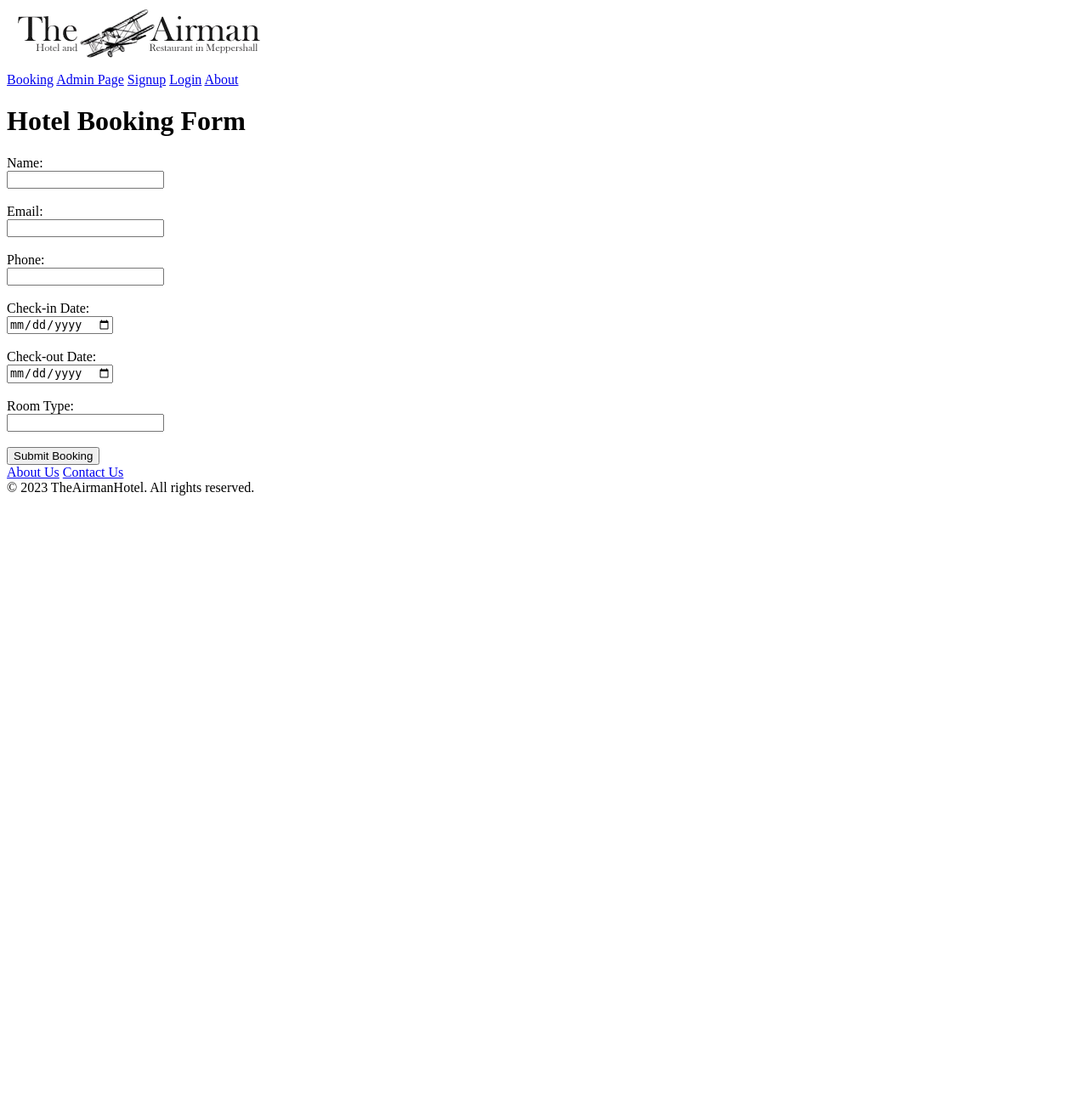
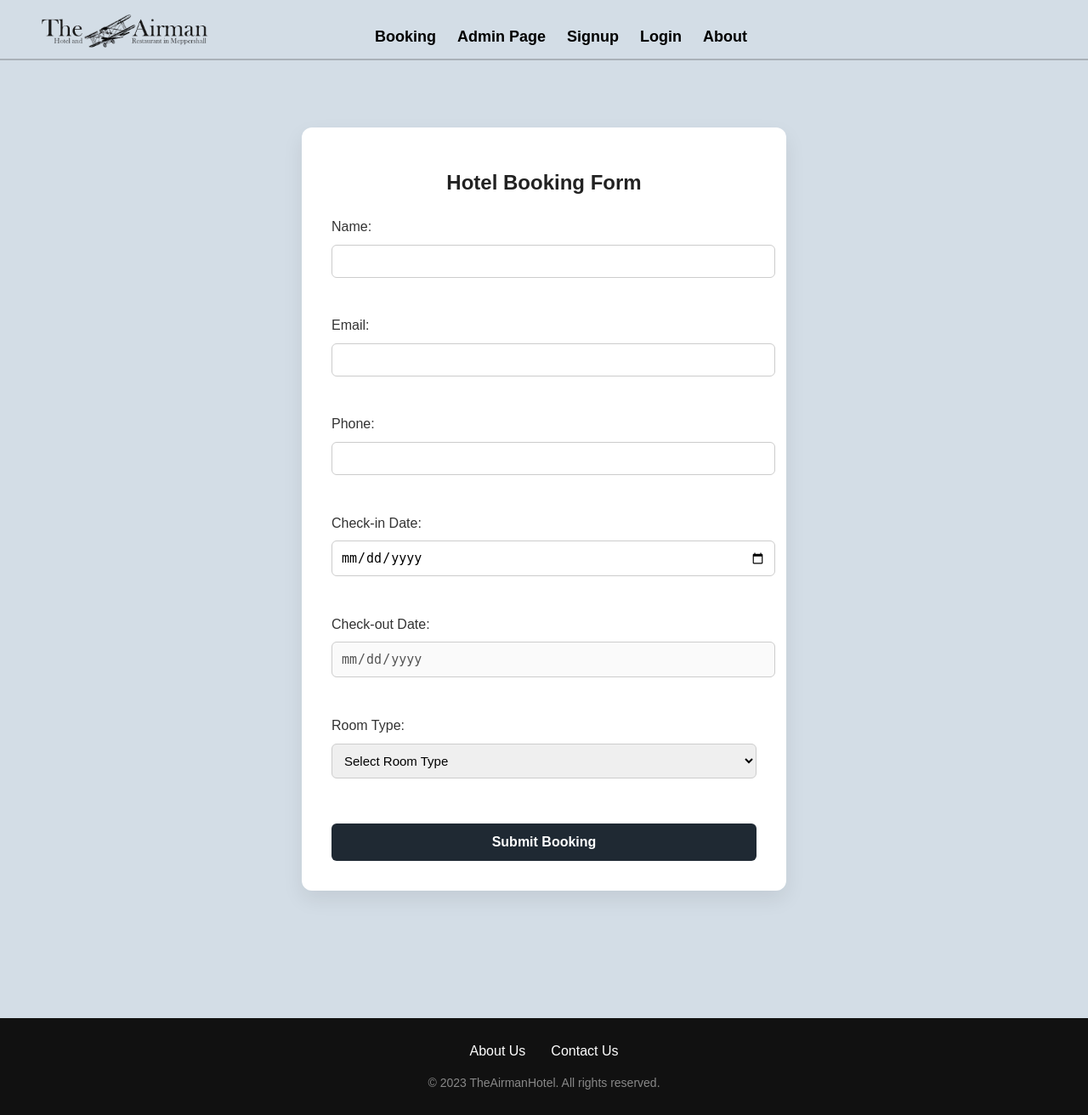
Before and after one commit to parwatpandit/hotel_project, a Flask app: page /booking in a window 1280 px wide. Shown: the whole page at 85% size. Before the commit the page ends 583 px from the top, so only its background shows below. Run offline with Flask 3, Linux system fonts and the light colour scheme.

Commit message:
Update booking.html

```diff
--- a/templates/booking.html
+++ b/templates/booking.html
@@ -2,15 +2,13 @@
 <html>
 <head>
     <title>Booking Page</title>
+    <link rel="stylesheet" href="{{ url_for('static', filename='css/booking.css') }}">
 </head>
 <body>
      <header>
             <div class="header-content">
                 <!-- logo -->
                 <a href="#top"><img src="{{ url_for('static', filename='image/logo.png') }}" alt="Website Logo" class="header-logo"></a>
-
-
-
 
                 <div class="nav-links">
                     <a href="/booking">Booking</a>
@@ -37,17 +35,32 @@
         <input type="text" name="phone" required><br><br>
 
         Check-in Date: <br>
-        <input type="date" name="checkin" required><br><br>
+        <input type="date" name="checkin" id="checkin" required><br><br>
 
         Check-out Date: <br>
-        <input type="date" name="checkout" required><br><br>
+        <input type="date" name="checkout" id="checkout" required disabled><br><br>
 
-        Room Type: <br>
-        <input type="text" name="roomtype" required><br><br>
+Room Type: <br>
+<select name="roomtype" id="roomtype" onchange="showPrice()" required>
+    <option value="">Select Room Type</option>
+    <option value="Deluxe Room">Deluxe Room</option>
+    <option value="Executive Room">Executive Room</option>
+    <option value="Family Room">Family Room</option>
+    <option value="Twin Room">Twin Room</option>
+</select>
+<br>
+
+<!-- Price display box -->
+<div id="price-output" style="font-size:18px; color:#222; font-weight:bold;"></div>
+<br>
 
         <button type="submit">Submit Booking</button>
     </form>
 </div>
+
+
+
+<!-- footer -->
     <footer>
             <div class="footer-content">
                 <div class="footer-links">
@@ -60,6 +73,7 @@
             </div>
         </footer>
 
+<script src="{{ url_for('static', filename='js/booking.js') }}"></script>
 
 </body>
 </html>
```
